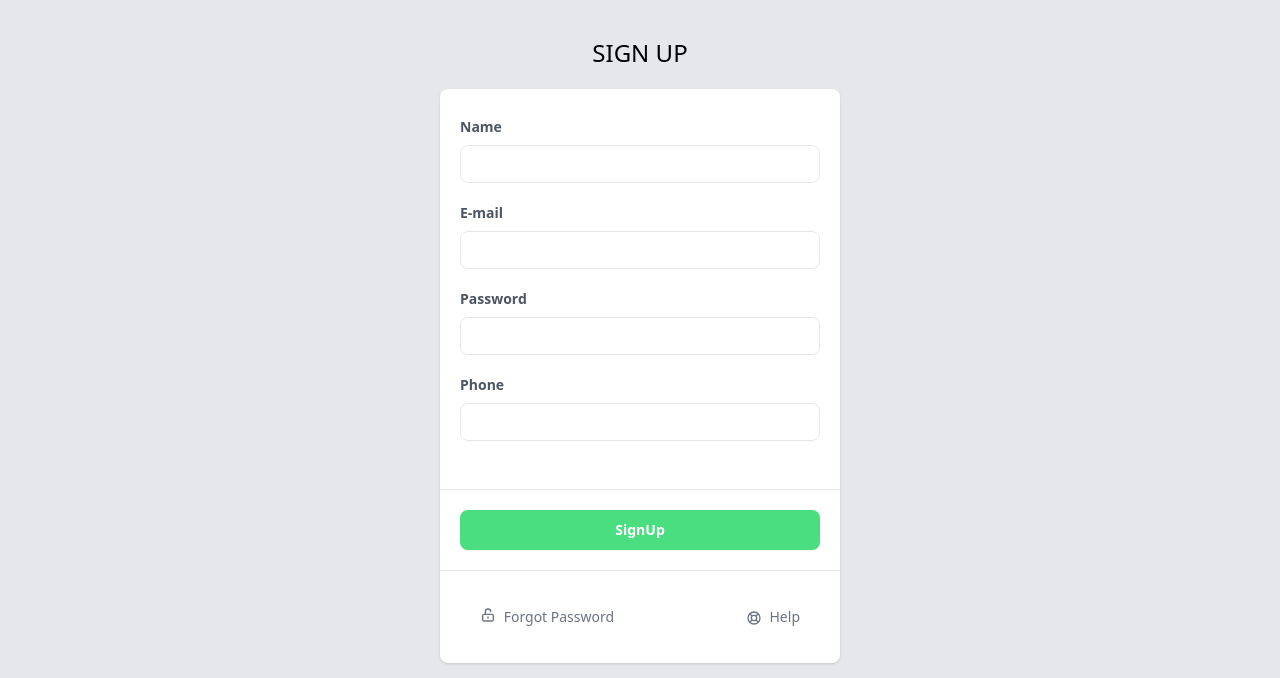
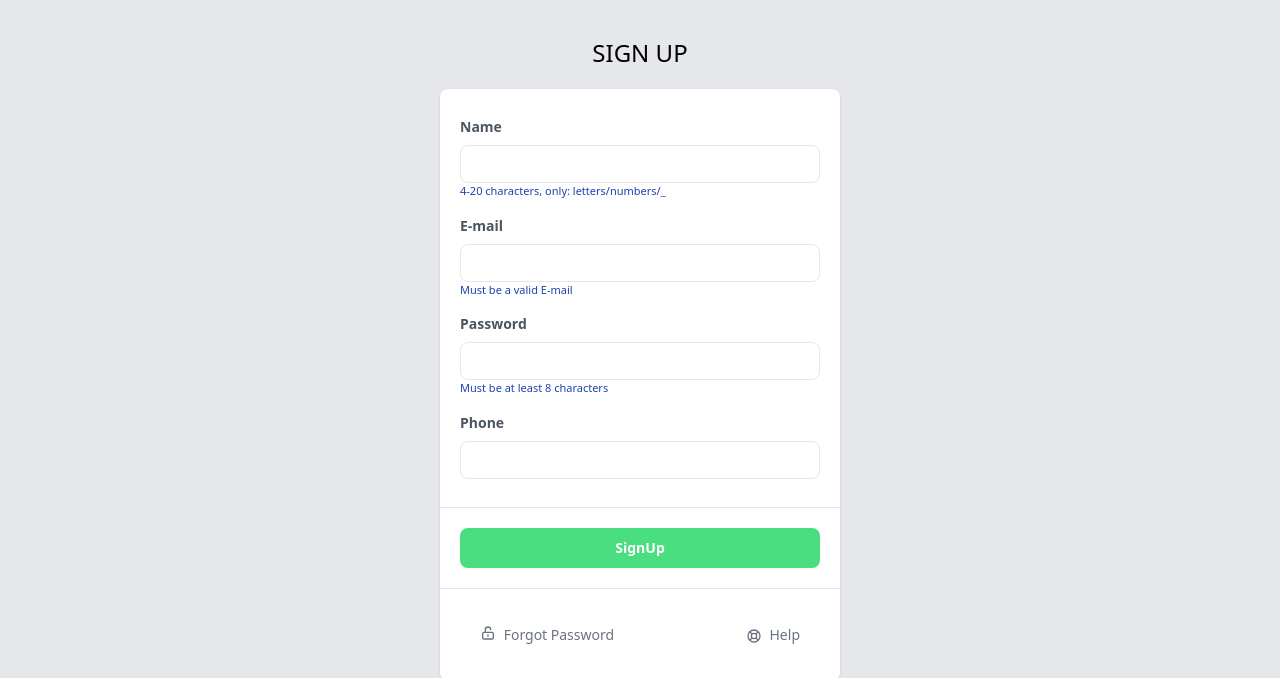
Before and after one commit to VaNomad/logInOut_tailwind, a website: page signup.html in a window 1280 px wide. Shown: the part 83-761 px from the top of the page. Drawn offline with Linux system fonts and the light colour scheme.

Commit message:
Adds help text to registerForm

```diff
--- a/signup.html
+++ b/signup.html
@@ -89,18 +89,29 @@
           <h1 class="font-sans text-center text-2xl mb-5">SIGN UP</h1>
         </div>
         <!-- Inner Container -->
-        <form  id="registerForm" class="bg-white shadow w-full rounded-lg divide-y divide-gray-200">
+        <form  id="registerForm" method="get" action="" class="bg-white shadow w-full rounded-lg divide-y divide-gray-200">
           <!-- Form -->
           <div class="px-5 py-7">
-            <label class="font-semibold text-sm text-gray-600 pb-1 block">Name</label>
-            <input type="text" name="name" required title="" class="border rounded-lg px-3 py-2 mt-1 mb-5 text-sm w-full" />
-            <label class="font-semibold text-sm text-gray-600 pb-1 block">E-mail</label>
-            <input type="email" name="email" required pattern="([-!#-'*+/-9=?A-Z^-~]+(\.[-!#-'*+/-9=?A-Z^-~]+)*|"([]!#-[^-~ \t]|(\\[\t -~]))+")@([0-9A-Za-z]([0-9A-Za-z-]{0,61}[0-9A-Za-z])?(\.[0-9A-Za-z]([0-9A-Za-z-]{0,61}[0-9A-Za-z])?)*|\[((25[0-5]|2[0-4][0-9]|1[0-9]{2}|[1-9]?[0-9])(\.(25[0-5]|2[0-4][0-9]|1[0-9]{2}|[1-9]?[0-9])){3}|IPv6:((((0|[1-9A-Fa-f][0-9A-Fa-f]{0,3}):){6}|::((0|[1-9A-Fa-f][0-9A-Fa-f]{0,3}):){5}|[0-9A-Fa-f]{0,4}::((0|[1-9A-Fa-f][0-9A-Fa-f]{0,3}):){4}|(((0|[1-9A-Fa-f][0-9A-Fa-f]{0,3}):)?(0|[1-9A-Fa-f][0-9A-Fa-f]{0,3}))?::((0|[1-9A-Fa-f][0-9A-Fa-f]{0,3}):){3}|(((0|[1-9A-Fa-f][0-9A-Fa-f]{0,3}):){0,2}(0|[1-9A-Fa-f][0-9A-Fa-f]{0,3}))?::((0|[1-9A-Fa-f][0-9A-Fa-f]{0,3}):){2}|(((0|[1-9A-Fa-f][0-9A-Fa-f]{0,3}):){0,3}(0|[1-9A-Fa-f][0-9A-Fa-f]{0,3}))?::(0|[1-9A-Fa-f][0-9A-Fa-f]{0,3}):|(((0|[1-9A-Fa-f][0-9A-Fa-f]{0,3}):){0,4}(0|[1-9A-Fa-f][0-9A-Fa-f]{0,3}))?::)((0|[1-9A-Fa-f][0-9A-Fa-f]{0,3}):(0|[1-9A-Fa-f][0-9A-Fa-f]{0,3})|(25[0-5]|2[0-4][0-9]|1[0-9]{2}|[1-9]?[0-9])(\.(25[0-5]|2[0-4][0-9]|1[0-9]{2}|[1-9]?[0-9])){3})|(((0|[1-9A-Fa-f][0-9A-Fa-f]{0,3}):){0,5}(0|[1-9A-Fa-f][0-9A-Fa-f]{0,3}))?::(0|[1-9A-Fa-f][0-9A-Fa-f]{0,3})|(((0|[1-9A-Fa-f][0-9A-Fa-f]{0,3}):){0,6}(0|[1-9A-Fa-f][0-9A-Fa-f]{0,3}))?::)|(?!IPv6:)[0-9A-Za-z-]*[0-9A-Za-z]:[!-Z^-~]+)])
-            " title="" class="border rounded-lg px-3 py-2 mt-1 mb-5 text-sm w-full" />
-            <label class="font-semibold text-sm text-gray-600 pb-1 block">Password</label>
-            <input type="password" name="password" required minlength="8" title="" class="border rounded-lg px-3 py-2 mt-1 mb-5 text-sm w-full" />
-            <label class="font-semibold text-sm text-gray-600 pb-1 block">Phone</label>
-            <input type="tel" name="tel" class="border rounded-lg px-3 py-2 mt-1 mb-5 text-sm w-full" />
+            <div class="">
+              <label class="font-semibold text-sm text-gray-600 pb-1 block">Name</label>
+              <input class="border rounded-lg px-3 py-2 mt-1 mb-0 text-sm w-full" type="text" name="name" minlength="4" maxlength="20" pattern="^[\w]+$" required title="User name must only contain lower case and upper case letters, numbers and underscore." class="border rounded-lg px-3 py-2 mt-1 mb-2 text-sm w-full" />
+              <div class="help text-[11px] mb-4 text-blue-800">4-20 characters, only: letters/numbers/_</div>
+            </div>
+            <div class="">
+              <label class="font-semibold text-sm text-gray-600 pb-1 block">E-mail</label>
+              <input type="email" name="email" required pattern="([-!#-'*+/-9=?A-Z^-~]+(\.[-!#-'*+/-9=?A-Z^-~]+)*|"([]!#-[^-~ \t]|(\[\t -~]))+")@([0-9A-Za-z]([0-9A-Za-z-]{0,61}[0-9A-Za-z])?(\.[0-9A-Za-z]([0-9A-Za-z-]{0,61}[0-9A-Za-z])?)*|\[((25[0-5]|2[0-4][0-9]|1[0-9]{2}|[1-9]?[0-9])(\.(25[0-5]|2[0-4][0-9]|1[0-9]{2}|[1-9]?[0-9])){3}|IPv6:((((0|[1-9A-Fa-f][0-9A-Fa-f]{0,3}):){6}|::((0|[1-9A-Fa-f][0-9A-Fa-f]{0,3}):){5}|[0-9A-Fa-f]{0,4}::((0|[1-9A-Fa-f][0-9A-Fa-f]{0,3}):){4}|(((0|[1-9A-Fa-f][0-9A-Fa-f]{0,3}):)?(0|[1-9A-Fa-f][0-9A-Fa-f]{0,3}))?::((0|[1-9A-Fa-f][0-9A-Fa-f]{0,3}):){3}|(((0|[1-9A-Fa-f][0-9A-Fa-f]{0,3}):){0,2}(0|[1-9A-Fa-f][0-9A-Fa-f]{0,3}))?::((0|[1-9A-Fa-f][0-9A-Fa-f]{0,3}):){2}|(((0|[1-9A-Fa-f][0-9A-Fa-f]{0,3}):){0,3}(0|[1-9A-Fa-f][0-9A-Fa-f]{0,3}))?::(0|[1-9A-Fa-f][0-9A-Fa-f]{0,3}):|(((0|[1-9A-Fa-f][0-9A-Fa-f]{0,3}):){0,4}(0|[1-9A-Fa-f][0-9A-Fa-f]{0,3}))?::)((0|[1-9A-Fa-f][0-9A-Fa-f]{0,3}):(0|[1-9A-Fa-f][0-9A-Fa-f]{0,3})|(25[0-5]|2[0-4][0-9]|1[0-9]{2}|[1-9]?[0-9])(\.(25[0-5]|2[0-4][0-9]|1[0-9]{2}|[1-9]?[0-9])){3})|(((0|[1-9A-Fa-f][0-9A-Fa-f]{0,3}):){0,5}(0|[1-9A-Fa-f][0-9A-Fa-f]{0,3}))?::(0|[1-9A-Fa-f][0-9A-Fa-f]{0,3})|(((0|[1-9A-Fa-f][0-9A-Fa-f]{0,3}):){0,6}(0|[1-9A-Fa-f][0-9A-Fa-f]{0,3}))?::)|(?!IPv6:)[0-9A-Za-z-]*[0-9A-Za-z]:[!-Z^-~]+)])" title="" class="border rounded-lg px-3 py-2 mt-1 mb-0 text-sm w-full" />
+              <div class="help text-[11px] mb-4 text-blue-800">Must be a valid E-mail</div>
+            </div>
+            <div class="">
+              <label class="font-semibold text-sm text-gray-600 pb-1 block">Password</label>
+              <input type="password" name="password" required minlength="8" title="" class="border rounded-lg px-3 py-2 mt-1 mb-0 text-sm w-full" />
+              <div class="help text-[11px] mb-4 text-blue-800">Must be at least 8 characters</div>
+            </div>
+            <div class="">
+              <label class="font-semibold text-sm text-gray-600 pb-1 block">Phone</label>
+              <input type="tel" name="phone" class="border rounded-lg px-3 py-2 mt-1 mb-0 text-sm w-full" />
+              <div class="help text-[11px] mb-4 text-blue-800">Only: + / numbers</div>
+            </div>
           </div>
           <!-- Button -->
           <div class="p-5">
--- a/src/input.css
+++ b/src/input.css
@@ -17,3 +17,12 @@ a.navlink:is(:link, :active, :visited).active {
 #menu {
   z-index: 1;
 }
+
+/* registerForm */
+.help {
+  display: none;
+}
+
+input:invalid + .help {
+  display: block;
+}
```
Also changed, not shown: dist/output.css.
